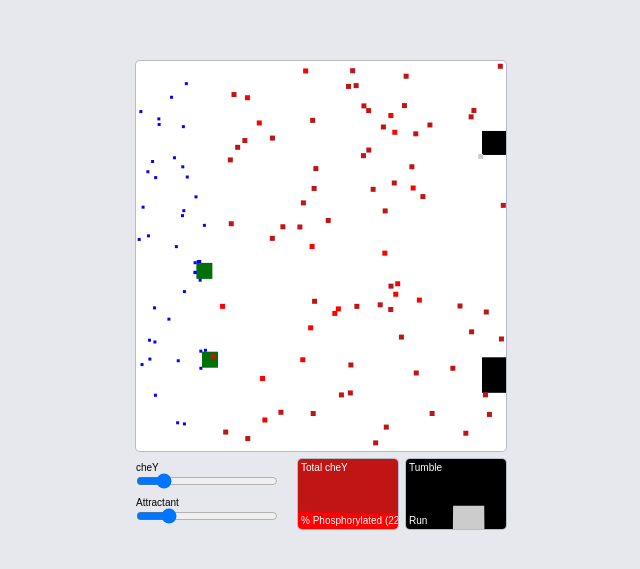
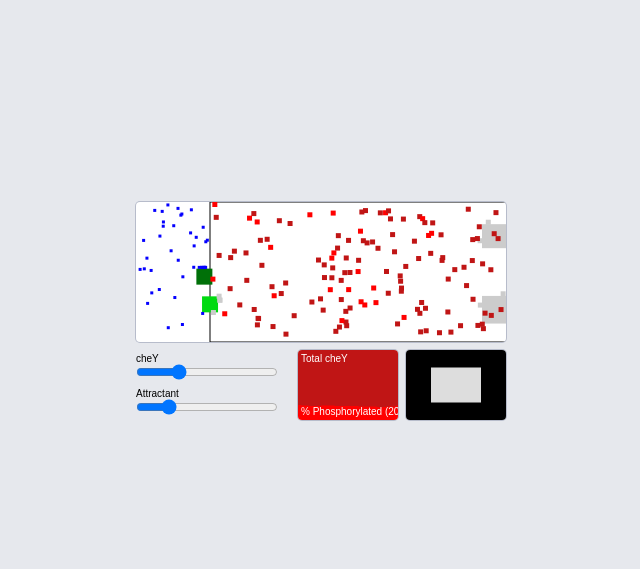
Before and after one commit to ehmorris/ecoli-chemotaxis, a website built with Parcel: page index.html in a window 1280 px wide. Shown: the part 105-674 px from the top of the page, without its empty margins (319-959 px from the left). Built offline with nearby package versions, Linux system fonts and the light colour scheme.

Commit message:
Draw simple rect around the e coli

```diff
--- a/index.html
+++ b/index.html
@@ -9,7 +9,7 @@
     <style>
       body {
         margin: 0;
-        padding: 0;
+        padding: 16px 0;
         background: #e6e8ed;
         display: flex;
         flex-direction: column;
--- a/src/data.js
+++ b/src/data.js
@@ -1,6 +1,6 @@
 export const canvasProperties = {
   width: 370,
-  height: 390
+  height: 140
 };
 
 export const graphProperties = {
@@ -10,7 +10,7 @@ export const graphProperties = {
 };
 
 export const cheYSliderProperties = {
-  defaultAmount: 80,
+  defaultAmount: 140,
   maxCheYAmount: 500
 };
 
--- a/src/index.js
+++ b/src/index.js
@@ -10,6 +10,7 @@ import {
   generateArrayOfObjects
 } from "./helpers.js";
 import { spawnEntityGraph } from "./smallgraph.js";
+import { spawnTopDown } from "./topdown.js";
 import {
   canvasProperties,
   cheYSliderProperties,
@@ -34,6 +35,14 @@ const CTX = generateCanvas({
 
 const drawFrame = () => {
   CTX.clearRect(0, 0, canvasProperties.width, canvasProperties.height);
+
+  // Draw E.coli boundary
+  CTX.strokeRect(
+    cheYProperties.boundaryLeft,
+    cheYProperties.boundaryTop,
+    cheYProperties.boundaryRight,
+    cheYProperties.boundaryBottom + cheYProperties.defaultSize
+  );
 
   // Find all intersecting entities
   const flattenedEntities = Object.values(entities).flat();
@@ -221,14 +230,9 @@ spawnEntityGraph({
   fillColor: cheYProperties.phosphorylatedColor
 });
 
-spawnEntityGraph({
+spawnTopDown({
   getNumerator: () => activeMotorCount,
-  getDenominator: () => numMotor,
-  topLabel: "Tumble",
-  bottomLabel: "Run",
-  showPercent: false,
-  backgroundColor: motorProperties.defaultColor,
-  fillColor: motorProperties.tumbleColor
+  getDenominator: () => numMotor
 });
 
 cheYVolumeSlider.addEventListener("input", ({ target: { value } }) => {
--- a/src/smallgraph.js
+++ b/src/smallgraph.js
@@ -58,11 +58,5 @@ export const spawnEntityGraph = ({
     window.requestAnimationFrame(drawFrame);
   };
 
-  const reset = () => {
-    barLog = [];
-  };
-
   window.requestAnimationFrame(drawFrame);
-
-  return { reset };
 };
--- /dev/null
+++ b/src/topdown.js
@@ -0,0 +1,36 @@
+import { generateCanvas } from "./helpers.js";
+import { graphProperties } from "./data.js";
+
+export const spawnTopDown = ({ getNumerator, getDenominator }) => {
+  const backgroundColor = "#000";
+  let tumbleState = false;
+  const CTX = generateCanvas({
+    width: graphProperties.width,
+    height: graphProperties.height,
+    attachNode: ".graphContainer"
+  });
+
+  const drawGraph = (state) => {
+    CTX.fillStyle = state ? "#ddd" : "#222";
+    CTX.fillRect(
+      graphProperties.width / 4,
+      graphProperties.height / 4,
+      graphProperties.width / 2,
+      graphProperties.height / 2
+    );
+    CTX.fill();
+  };
+
+  const drawFrame = () => {
+    CTX.fillStyle = backgroundColor;
+    CTX.fillRect(0, 0, graphProperties.width, graphProperties.height);
+
+    const percentFill = getNumerator() / getDenominator();
+    tumbleState = percentFill > 0.5;
+    drawGraph(tumbleState);
+
+    window.requestAnimationFrame(drawFrame);
+  };
+
+  window.requestAnimationFrame(drawFrame);
+};
```
Also changed, not shown: notes.md (+6 -3 lines).
